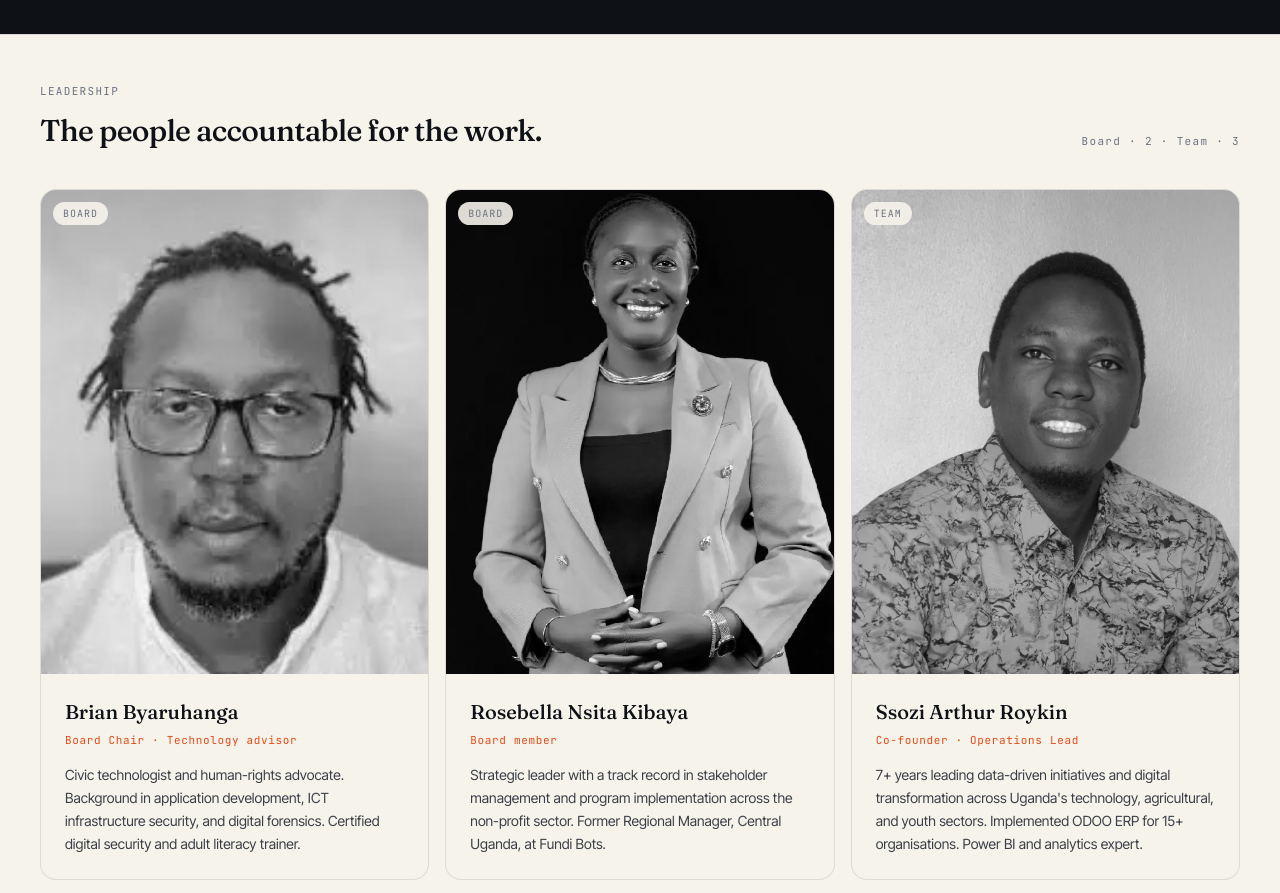
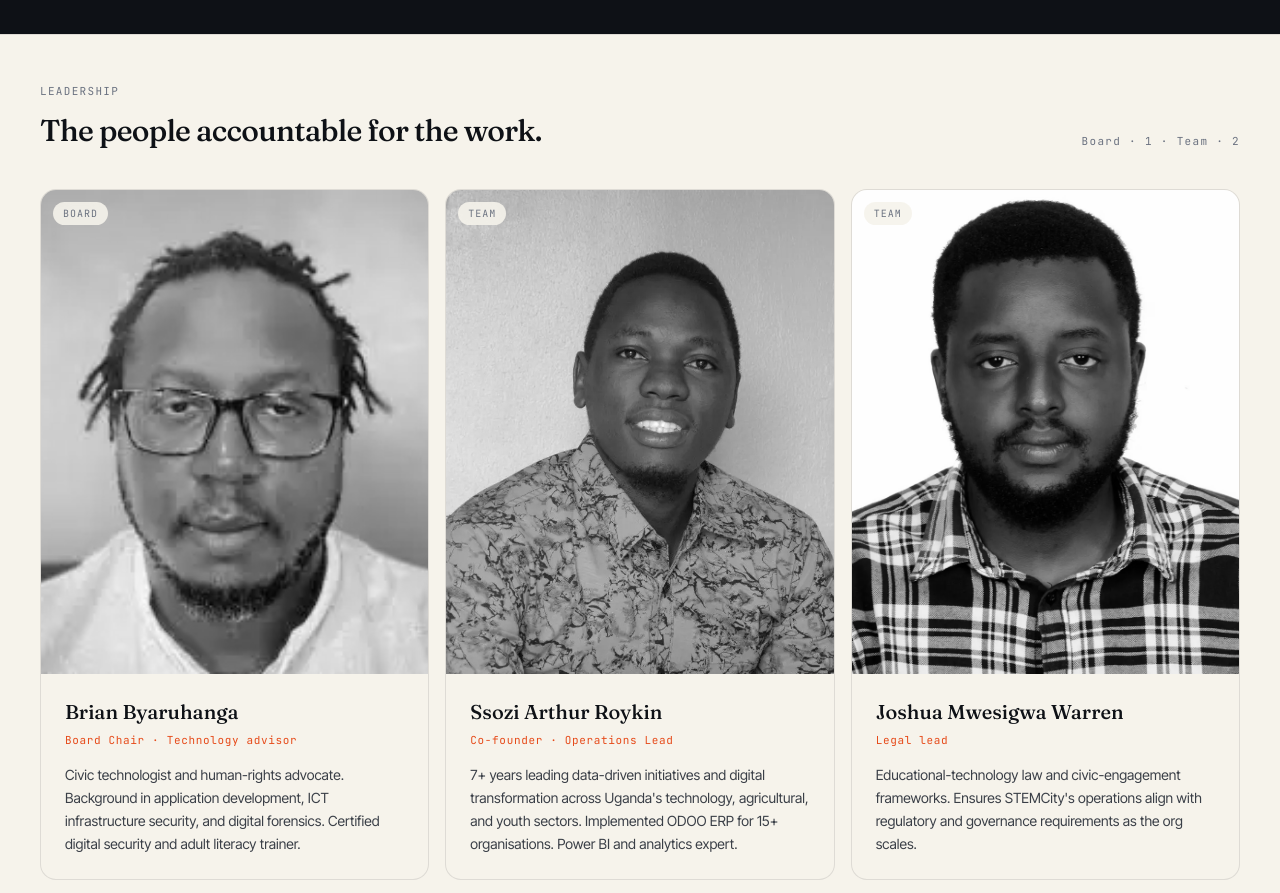
Before and after one commit to Roykin7/website, an Astro site: page /about in a window 1280 px wide. Shown: the part 2520-3413 px from the top of the page. Built offline with nearby package versions, Linux system fonts and the light colour scheme; Astro itself is replaced by a stand-in of ours.

Commit message:
About: archive Rosebella and Hope from visible leadership (hidden:true flag). Data preserved in file for easy reinstatement. Board+Team counts now computed from visible entries.

```diff
--- a/src/pages/about.astro
+++ b/src/pages/about.astro
@@ -32,13 +32,19 @@ const practices = [
   { num: '04', title: 'Anchored in Kampala. Built for Africa.', body: 'We don\'t import frameworks from outside the continent. We build from the context we live in, and let the work travel from there.' },
 ];
 
+// Archived entries (hidden: true) are kept in the file for easy reinstatement.
+// Flip hidden -> false (or remove the key) to bring the person back on the page.
 const leadership = [
   { name: 'Brian Byaruhanga', role: 'Board Chair · Technology advisor', level: 'Board', photo: '/images/team/brian.jpg', bio: 'Civic technologist and human-rights advocate. Background in application development, ICT infrastructure security, and digital forensics. Certified digital security and adult literacy trainer.' },
-  { name: 'Rosebella Nsita Kibaya', role: 'Board member', level: 'Board', photo: '/images/team/rosebela.jpg', bio: 'Strategic leader with a track record in stakeholder management and program implementation across the non-profit sector. Former Regional Manager, Central Uganda, at Fundi Bots.' },
+  { name: 'Rosebella Nsita Kibaya', role: 'Board member', level: 'Board', photo: '/images/team/rosebela.jpg', bio: 'Strategic leader with a track record in stakeholder management and program implementation across the non-profit sector. Former Regional Manager, Central Uganda, at Fundi Bots.', hidden: true },
   { name: 'Ssozi Arthur Roykin', role: 'Co-founder · Operations Lead', level: 'Team', photo: '/images/team/arthur.jpg', bio: '7+ years leading data-driven initiatives and digital transformation across Uganda\'s technology, agricultural, and youth sectors. Implemented ODOO ERP for 15+ organisations. Power BI and analytics expert.' },
   { name: 'Joshua Mwesigwa Warren', role: 'Legal lead', level: 'Team', photo: '/images/team/josh.jpg', bio: 'Educational-technology law and civic-engagement frameworks. Ensures STEMCity\'s operations align with regulatory and governance requirements as the org scales.' },
-  { name: 'Eyotaru Hope', role: 'MEAL lead', level: 'Team', photo: '/images/team/hope.jpg', bio: 'Monitoring and Evaluation Officer with 6+ years in data management and information systems. Expert in SPSS, Python, Power BI, Tableau. Prior project experience with UNHCR, USAID, and PEPFAR.' },
+  { name: 'Eyotaru Hope', role: 'MEAL lead', level: 'Team', photo: '/images/team/hope.jpg', bio: 'Monitoring and Evaluation Officer with 6+ years in data management and information systems. Expert in SPSS, Python, Power BI, Tableau. Prior project experience with UNHCR, USAID, and PEPFAR.', hidden: true },
 ];
+
+const visibleLeadership = leadership.filter((p) => !p.hidden);
+const boardCount = visibleLeadership.filter((p) => p.level === 'Board').length;
+const teamCount = visibleLeadership.filter((p) => p.level === 'Team').length;
 
 const ctas = [
   { label: 'Volunteer with our programs', href: '/get-involved#careers', tag: 'For individuals' },
@@ -202,10 +208,10 @@ const ctas = [
           <p class="font-mono text-[11px] uppercase tracking-[0.12em] text-mute mb-3">Leadership</p>
           <h2 class="font-display text-2xl sm:text-3xl font-medium tracking-[-0.025em] max-w-2xl leading-tight">The people accountable for the work.</h2>
         </div>
-        <span class="font-mono text-[11px] tracking-[0.12em] text-mute">Board · 2 · Team · 3</span>
+        <span class="font-mono text-[11px] tracking-[0.12em] text-mute">Board · {boardCount} · Team · {teamCount}</span>
       </div>
       <div class="grid sm:grid-cols-2 lg:grid-cols-3 gap-4">
-        {leadership.map((p) => (
+        {visibleLeadership.map((p) => (
           <article class="group relative overflow-hidden rounded-2xl border border-ink/10 bg-paper">
             <div class="aspect-[4/5] overflow-hidden bg-ink/5 relative">
               <picture>
```
